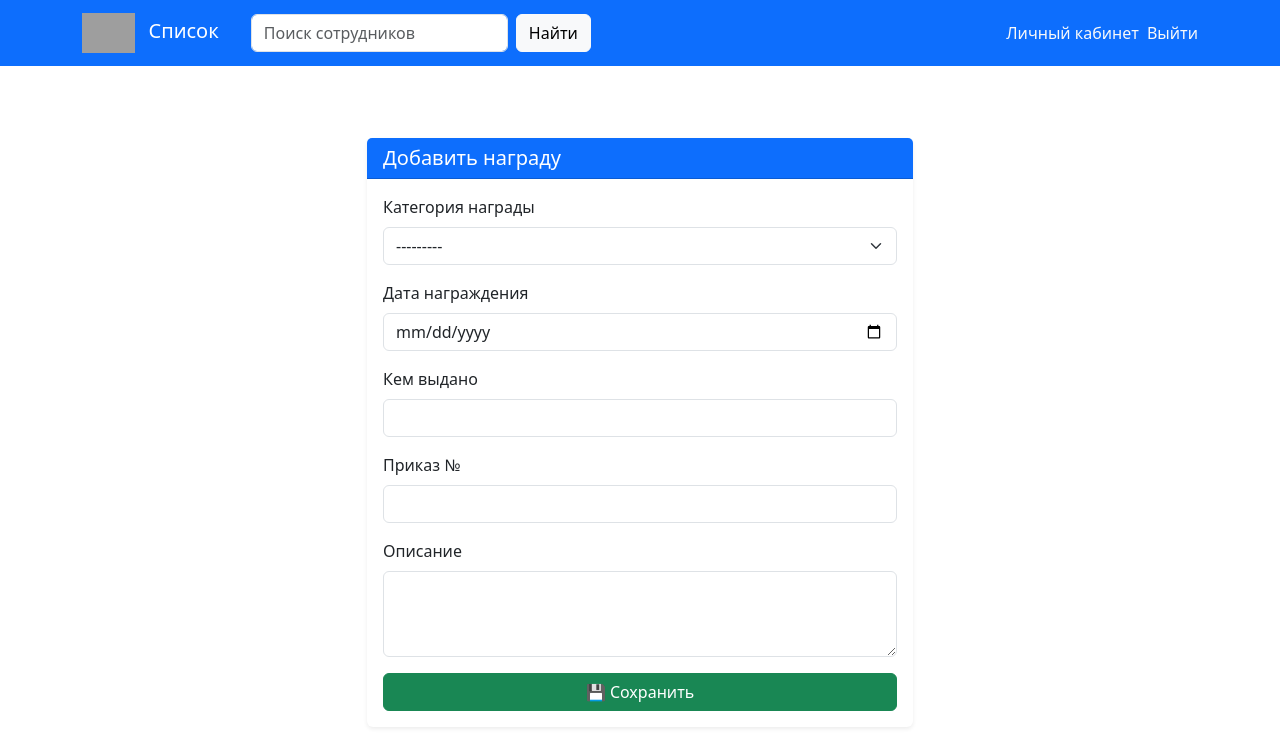
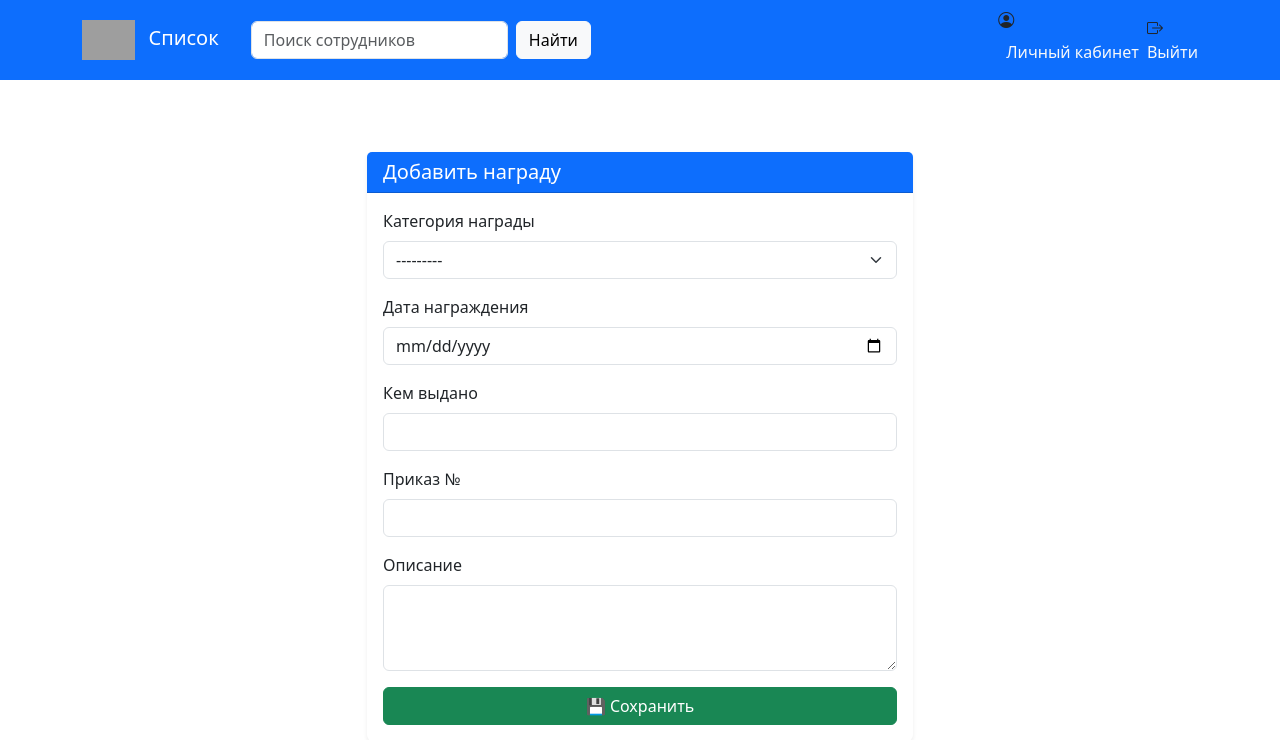
Before and after one commit to Kamchybek2004/award, a Django app: page /award/add/ in a window 1280 px wide. Shown: the top 740 px of the page. Run offline with Django 5.2, Linux system fonts and the light colour scheme; the visitor is signed in with stand-in values (Sample User, id 1); data comes from the database, SQL or seed files in the repository; data that the repository does not hold is empty; grey boxes are pictures that could not be loaded.

Commit message:
добавлено иконки

```diff
--- a/employer/templates/employer/base.html
+++ b/employer/templates/employer/base.html
@@ -39,11 +39,13 @@
            <ul class="navbar-nav ms-auto d-flex align-items-center">
                 {% if user.is_authenticated %}
                     <li class="nav-item">
+                        <i class="bi bi-person-circle"></i>
                         <a class="nav-link text-light" href="{% url 'employer:dashboard' %}">Личный кабинет</a>
                     </li>
                     <li class="nav-item">
                         <form method="post" action="{% url 'employer:logout' %}" class="nav-item m-0 p-0">
                             {% csrf_token %}
+                            <i class="bi bi-box-arrow-right"></i>
                             <button type="submit" class="btn btn-link nav-link text-light m-0 p-0">
                                 Выйти
                             </button>
```
